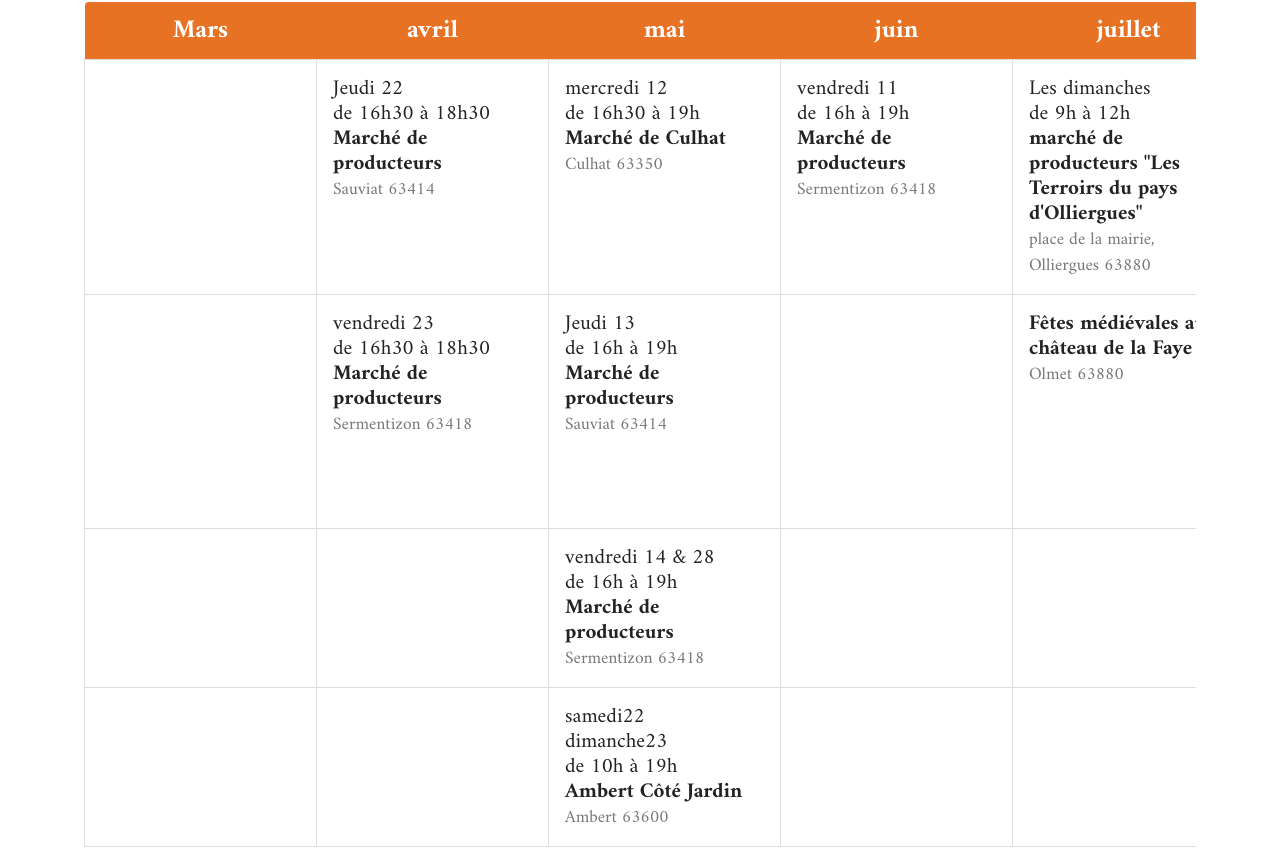
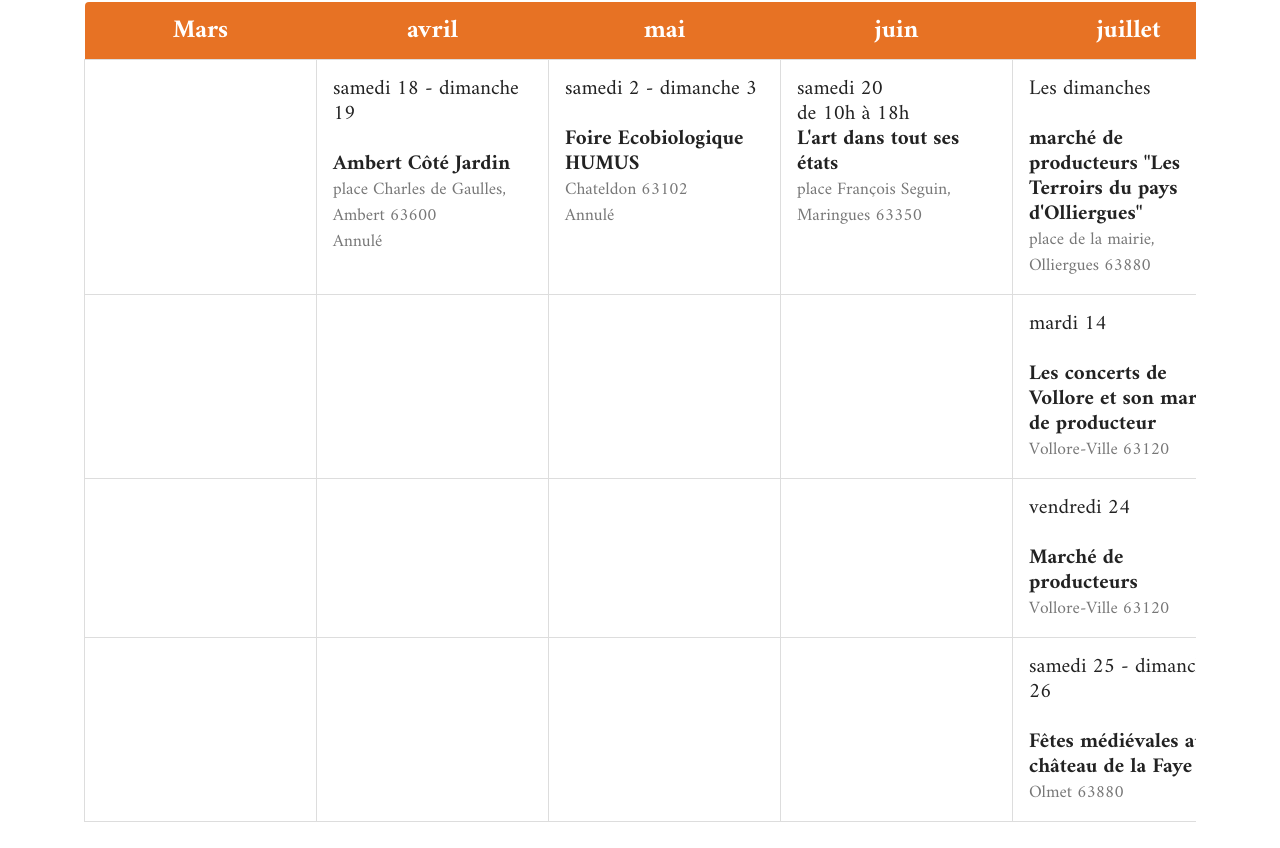
Before and after one commit to victrme/savonnerielacurieuse, a Next.js app: page / in a window 1280 px wide. Shown: the part 9824-10672 px from the top of the page. Built offline with nearby package versions, Linux system fonts and the light colour scheme.

Commit message:
✨ Added event table component

```diff
--- a/components/Table.jsx
+++ b/components/Table.jsx
@@ -0,0 +1,51 @@
+const Table = (params) => {
+	let row = []
+	const fullTable = []
+	const maxRows = Math.max(...Object.values(params.events).map((a) => a.length))
+
+	for (let i = 0; i < maxRows; i++) {
+		Object.values(params.events).forEach((elem) => row.push(elem[i] ? elem[i] : {}))
+		fullTable.push(row)
+		row = []
+	}
+
+	return (
+		<div className='table_wrap'>
+			<table>
+				<thead>
+					<tr>
+						<td>Mars</td>
+						<td>avril</td>
+						<td>mai</td>
+						<td>juin</td>
+						<td>juillet</td>
+						<td>août</td>
+						<td>septembre</td>
+						<td>octobre</td>
+						<td>novembre</td>
+						<td>décembre</td>
+					</tr>
+				</thead>
+				<tbody>
+					{fullTable.map((row, i) => (
+						<tr key={i}>
+							{row.map(({ nom, date, horaire, adresse, note }) => (
+								<td key={nom}>
+									<span>{date}</span> <br />
+									<span>{horaire}</span> <br />
+									<strong>{nom}</strong>
+									<br />
+									<small>{adresse}</small>
+									<br />
+									{note ? <small>{note}</small> : ''}
+								</td>
+							))}
+						</tr>
+					))}
+				</tbody>
+			</table>
+		</div>
+	)
+}
+
+export default Table
--- a/events/database.json
+++ b/events/database.json
@@ -1,9 +1,4 @@
 {
-	"contact": {
-		"adresse": "Valérie Cartailler, Rue du Château 63120 Vollore-Ville",
-		"email": "savonnerielacurieuse@gmail.com",
-		"telephone": "06 43 69 39 67"
-	},
 	"fabrication": [
 		{
 			"src": "bain_mari",
@@ -100,37 +95,45 @@
 			"compo": "huile d'olive, huile de coco saponifiées, eau, glycérine, ...c'est tout !"
 		}
 	},
-	"events": [
+	"events": {
+		"mars": [],
+		"avril": [
 			{
 				"nom": "Ambert Côté Jardin",
 				"mois": "avril",
 				"date": "samedi 18 - dimanche 19",
 				"horaire": "",
-			"coord": "place Charles de Gaulles, Ambert 63600",
+				"adresse": "place Charles de Gaulles, Ambert 63600",
 				"note": "Annulé"
-		},
+			}
+		],
+		"mai": [
 			{
 				"nom": "Foire Ecobiologique HUMUS",
 				"mois": "mai",
 				"date": "samedi 2 - dimanche 3",
 				"horaire": "",
-			"coord": "Chateldon 63102",
+				"adresse": "Chateldon 63102",
 				"note": "Annulé"
-		},
+			}
+		],
+		"juin": [
 			{
 				"nom": "L'art dans tout ses états",
 				"mois": "juin",
 				"date": "samedi 20",
 				"horaire": "de 10h à 18h",
-			"coord": "place François Seguin, Maringues 63350",
+				"adresse": "place François Seguin, Maringues 63350",
 				"note": ""
-		},
+			}
+		],
+		"juillet": [
 			{
 				"nom": "marché de producteurs \"Les Terroirs du pays d'Olliergues\"",
 				"mois": "juillet",
 				"date": "Les dimanches",
 				"horaire": "",
-			"coord": "place de la mairie, Olliergues 63880",
+				"adresse": "place de la mairie, Olliergues 63880",
 				"note": ""
 			},
 			{
@@ -138,7 +141,7 @@
 				"mois": "juillet",
 				"date": "mardi 14",
 				"horaire": "",
-			"coord": "Vollore-Ville 63120",
+				"adresse": "Vollore-Ville 63120",
 				"note": ""
 			},
 			{
@@ -146,7 +149,7 @@
 				"mois": "juillet",
 				"date": "vendredi 24",
 				"horaire": "",
-			"coord": "Vollore-Ville 63120",
+				"adresse": "Vollore-Ville 63120",
 				"note": ""
 			},
 			{
@@ -154,15 +157,17 @@
 				"mois": "juillet",
 				"date": "samedi 25 - dimanche 26",
 				"horaire": "",
-			"coord": "Olmet 63880",
+				"adresse": "Olmet 63880",
 				"note": ""
-		},
+			}
+		],
+		"aout": [
 			{
 				"nom": "marché de producteurs 'Les Terroirs du pays d'Olliergues'",
 				"mois": "août",
 				"date": "Les dimanches",
 				"horaire": "",
-			"coord": "place de la mairie, Olliergues 63880",
+				"adresse": "place de la mairie, Olliergues 63880",
 				"note": ""
 			},
 			{
@@ -170,10 +175,15 @@
 				"mois": "août",
 				"date": "samedi 20",
 				"horaire": "",
-			"coord": "La cité de l'abeille, Viscontat sur la terre 63250",
+				"adresse": "La cité de l'abeille, Viscontat sur la terre 63250",
 				"note": ""
 			}
 		],
+		"septembre": [],
+		"octobre": [],
+		"novembre": [],
+		"decembre": []
+	},
 	"disponible": {
 		"boutiques": [
 			{
--- a/package.json
+++ b/package.json
@@ -8,7 +8,6 @@
 		"start": "next start"
 	},
 	"dependencies": {
-    "gray-matter": "^4.0.3",
 		"next": "^12.0.10",
 		"react": "^17.0.2",
 		"react-dom": "17.0.1",
--- a/pages/index.js
+++ b/pages/index.js
@@ -6,6 +6,7 @@ import Savons from '../components/Savons'
 import Fabrication from '../components/Fabrication'
 import Disponible from '../components/Disponible'
 import Questions from '../components/Questions'
+import Table from '../components/table'
 
 const Home = (params) => {
 	return (
@@ -139,200 +140,7 @@ const Home = (params) => {
 					<div className='wrapper'>
 						<h3 id='events'>Evènements 2021</h3>
 
-						<div className='table_wrap'>
-							<table>
-								<thead>
-									<tr>
-										<td>Mars</td>
-										<td>avril</td>
-										<td>mai</td>
-										<td>juin</td>
-										<td>juillet</td>
-										<td>août</td>
-										<td>septembre</td>
-										<td>octobre</td>
-										<td>novembre</td>
-										<td>décembre</td>
-									</tr>
-								</thead>
-								<tbody>
-									<tr>
-										<td></td>
-										<td>
-											<span>Jeudi</span> 22 <br />
-											<span>de 16h30 à 18h30</span> <br />
-											<strong>Marché de producteurs</strong>
-											<br />
-											<small>Sauviat 63414</small>
-										</td>
-										<td>
-											<span>mercredi</span> 12 <br />
-											<span>de 16h30 à 19h</span> <br />
-											<strong>Marché de Culhat</strong>
-											<br />
-											<small>Culhat 63350</small>
-										</td>
-										<td>
-											<span>vendredi</span> 11 <br />
-											<span>de 16h à 19h</span> <br />
-											<strong>Marché de producteurs</strong>
-											<br />
-											<small>Sermentizon 63418</small>
-										</td>
-										<td>
-											<span>Les dimanches</span>
-											<br />
-											<span>de 9h à 12h</span> <br />
-											<strong>marché de producteurs "Les Terroirs du pays d'Olliergues"</strong>
-											<br />
-											<small>place de la mairie, Olliergues 63880</small>
-										</td>
-										<td>
-											<span>Les dimanches</span>
-											<br />
-											<span>de 9h à 12h</span> <br />
-											<strong>marché de producteurs "Les Terroirs du pays d'Olliergues"</strong>
-											<br />
-											<small>place de la mairie, Olliergues 63880</small>
-										</td>
-										<td></td>
-										<td>
-											<span>Dimanche</span> 20
-											<br />
-											<span>de 10h à 18h</span>
-											<br />
-											<strong>Fête de la Pomme</strong> <br />
-											<small>Marsat 63200</small>
-										</td>
-										<td>
-											<strong>Marché de Noël</strong>
-											<br />
-											<small>Salle des fêtes, rue du Stade, La Monnerie Le Montel 63650</small>
-										</td>
-										<td>
-											<span>vendredi</span> 10
-											<br />
-											<span>de 17h à 21h</span>
-											<br />
-											<strong>Marché de Noël</strong>
-											<br />
-											<small>Orléat 63190</small>
-										</td>
-									</tr>
-									<tr>
-										<td></td>
-										<td>
-											<span>vendredi</span> 23 <br />
-											<span>de 16h30 à 18h30</span> <br />
-											<strong>Marché de producteurs</strong>
-											<br />
-											<small>Sermentizon 63418</small>
-										</td>
-										<td>
-											<span>Jeudi</span> 13 <br />
-											<span>de 16h à 19h</span> <br />
-											<strong>Marché de producteurs</strong>
-											<br />
-											<small>Sauviat 63414</small>
-										</td>
-										<td></td>
-										<td>
-											<strong>Fêtes médiévales au château de la Faye</strong>
-											<br />
-											<small>Olmet 63880</small>
-										</td>
-										<td>
-											<span> jeudi </span>19
-											<br />
-											<strong> Festival des insectes</strong>
-											<br />
-											<small>
-												La cité de l'abeille,
-												<br />
-												Viscontat sur la terre 63250
-											</small>
-										</td>
-										<td></td>
-										<td></td>
-										<td></td>
-										<td>
-											<span>samedi</span> 18
-											<br />
-											<span>
-												de 10h à 13h & <br />
-												de 16h à 19h
-											</span>
-											<br />
-											<br />
-											<span>dimanche</span> 19
-											<br />
-											<span>de 16h à 19h</span>
-											<br />
-											<strong>Marché de Noël</strong>
-											<br />
-											<small>Vollore-Ville 63120</small>
-										</td>
-									</tr>
-									<tr>
-										<td></td>
-										<td></td>
-										<td>
-											<span>vendredi</span> 14 & 28 <br />
-											<span>de 16h à 19h</span> <br />
-											<strong>Marché de producteurs</strong>
-											<br />
-											<small>Sermentizon 63418</small>
-										</td>
-										<td></td>
-										<td></td>
-										<td></td>
-										<td></td>
-										<td></td>
-										<td></td>
-										<td>
-											<span>lundi</span> 27
-											<br />
-											<span>de 14h à 18h</span>
-											<br />
-											<strong>Marché de Noël</strong>
-											<br />
-											<small>Augerolles 63930</small>
-										</td>
-									</tr>
-									<tr>
-										<td></td>
-										<td></td>
-										<td>
-											<span>samedi</span>
-											22
-											<br />
-											<span>dimanche</span>
-											23
-											<br />
-											<span>de 10h à 19h</span> <br />
-											<strong>Ambert Côté Jardin</strong>
-											<br />
-											<small>Ambert 63600</small>
-										</td>
-										<td></td>
-										<td></td>
-										<td></td>
-										<td></td>
-										<td></td>
-										<td></td>
-										<td>
-											<span>mardi</span> 28
-											<br />
-											<span>de 9h à 15h</span>
-											<br />
-											<strong>Foire de la Saint André</strong>
-											<br />
-											<small>Vollore-Ville 63120</small>
-										</td>
-									</tr>
-								</tbody>
-							</table>
-						</div>
+						<Table {...params} />
 					</div>
 				</div>
 
```
Lines whose indentation alone changed are shown as unchanged.
